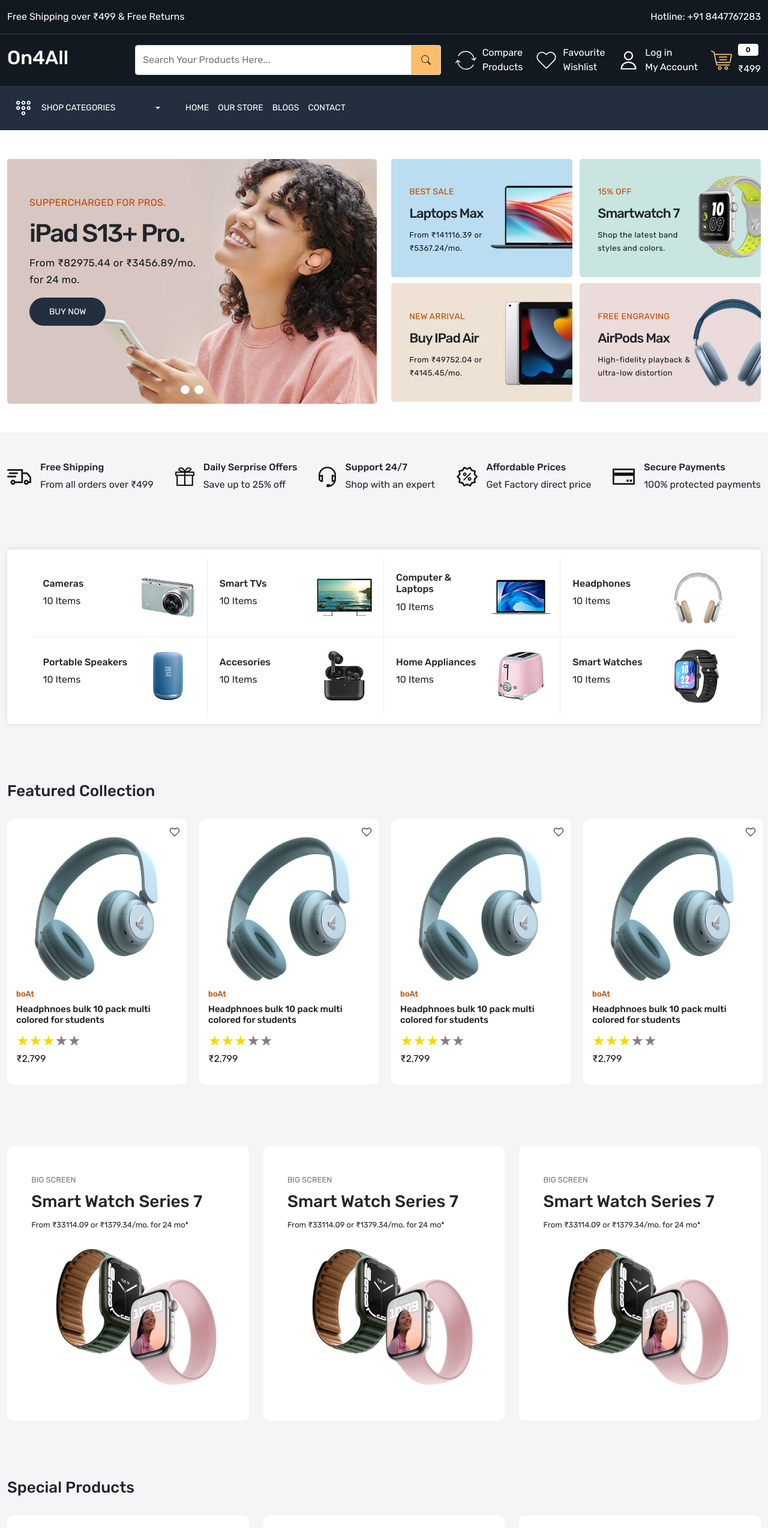
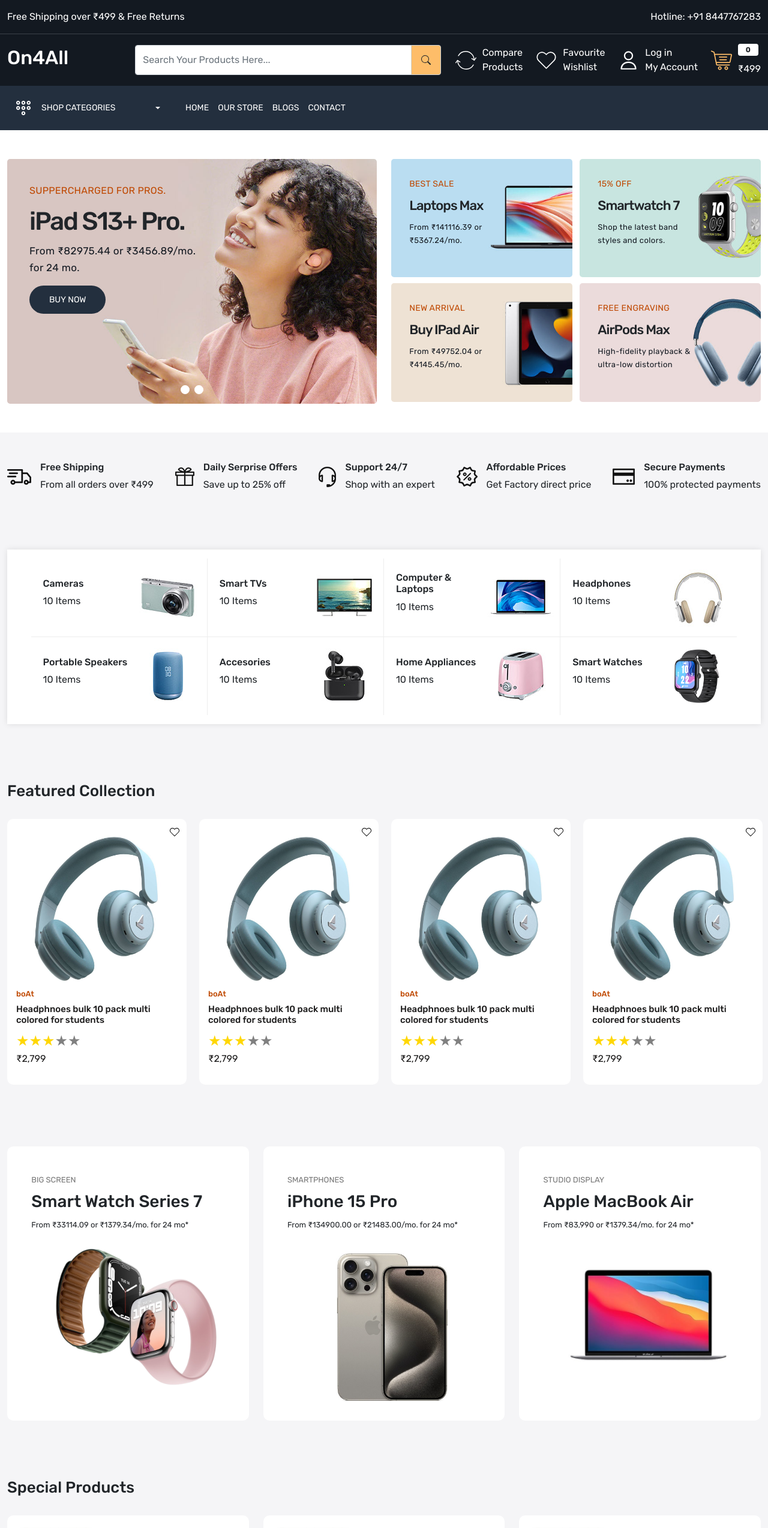
Before and after one commit to Himanshu-Bharti-Ji/frontend, a React (Vite) app: page / in a window 1280 px wide. Shown: the top 2547 px of the page at 60% size. Built offline with nearby package versions, Linux system fonts and the light colour scheme.

Commit message:
Complete Famous Section and Update Home Page Css

```diff
--- a/src/App.css
+++ b/src/App.css
@@ -162,8 +162,10 @@
 
 /* Home Page Start */
 
+
+
 .main-banner-content {
-  top: 15%;
+  top: 10%;
   left: 6%;
 }
 
@@ -228,9 +230,28 @@
 
 
 /*  */
+.small-banner {
+  overflow: hidden;
+}
+
+.small-banner:hover {
+  cursor: pointer;
+}
+
+
+.small-banner:hover img {
+  transform: scale(1.10);
+  transition: .3s cubic-bezier(0.51, 0.01, 0.46, 0.97);
+
+}
+
+.small-banner:not(:hover) img {
+  transform: scale(1);
+  transition: .3s cubic-bezier(0.51, 0.01, 0.46, 0.97);
+}
 
 .small-banner-content {
-  top: 22%;
+  top: 15%;
   left: 10%;
 }
 
@@ -324,6 +345,7 @@
 
 .blog-card:hover  .card-image {
   transform: scale(1.05);
+  transition: .3s cubic-bezier(0.51, 0.01, 0.46, 0.97);
 }
 
 .blog-content {
@@ -377,7 +399,7 @@
 
 .product-card .product-image > img:last-child {
   display: none;
-  transition: 0.3s;
+
 }
 
 .product-card:hover .action-bar {
@@ -391,8 +413,14 @@
 .product-card:hover .product-image > img:last-child {
   display: block;
   transform: scale(1.05) rotate(4deg);
+  transition: .3s cubic-bezier(0.51, 0.01, 0.46, 0.97);
   z-index: 1;
 
+}
+
+.product-card:not(:hover) .product-image > img:last-child {
+  transform: scale(1);
+  transition: .3s cubic-bezier(0.51, 0.01, 0.46, 0.97);
 }
 
 .product-card .product-details h6 {
@@ -448,7 +476,19 @@
 
 /* Famous Card Start */
 
+.famous-card:hover{
+  cursor: pointer;
+}
 
+.famous-card:hover img {
+  transform: scale(1.10);
+  transition: .3s cubic-bezier(0.51, 0.01, 0.46, 0.97);
+}
+
+.famous-card:not(:hover) img {
+  transform: scale(1);
+  transition: .3s cubic-bezier(0.51, 0.01, 0.46, 0.97);
+}
 
 .famous-wrapper .famous-content {
   top: 10%;
--- a/src/pages/Home.jsx
+++ b/src/pages/Home.jsx
@@ -12,8 +12,6 @@
         <div className="container-xxl">
           <div className="row">
             <div className="col-6">
-
-
 
               <div id="carouselExampleCaptions" className="main-banner position-relative carousel slide" data-bs-ride="carousel">
 
@@ -228,21 +226,21 @@
             </div>
             <div className="col-4">
               <div className="famous-card position-relative ">
-                <img className='img-fluid ' src="images/famous/smartwatch-3.png" alt="famous" />
+                <img className='img-fluid ' src="images/famous/iphone-2.jpg" alt="famous" />
                 <div className="famous-content position-absolute ">
-                  <h5>Big Screen</h5>
-                  <h6>Smart Watch Series 7</h6>
-                  <p>From ₹33114.09 or ₹1379.34/mo. for 24 mo* </p>
+                  <h5>Smartphones</h5>
+                  <h6>iPhone 15 Pro</h6>
+                  <p>From ₹134900.00 or ₹21483.00/mo. for 24 mo* </p>
                 </div>
               </div>
             </div>
             <div className="col-4">
               <div className="famous-card position-relative ">
-                <img className='img-fluid ' src="images/famous/smartwatch-3.png" alt="famous" />
+                <img className='img-fluid ' src="images/famous/laptop-2.jpg" alt="famous" />
                 <div className="famous-content position-absolute ">
-                  <h5>Big Screen</h5>
-                  <h6>Smart Watch Series 7</h6>
-                  <p>From ₹33114.09 or ₹1379.34/mo. for 24 mo* </p>
+                  <h5>Studio Display</h5>
+                  <h6>Apple MacBook Air</h6>
+                  <p>From ₹83,990 or ₹1379.34/mo. for 24 mo* </p>
                 </div>
               </div>
             </div>
```
Also changed, not shown: public/images/famous/laptop-2.jpg.
